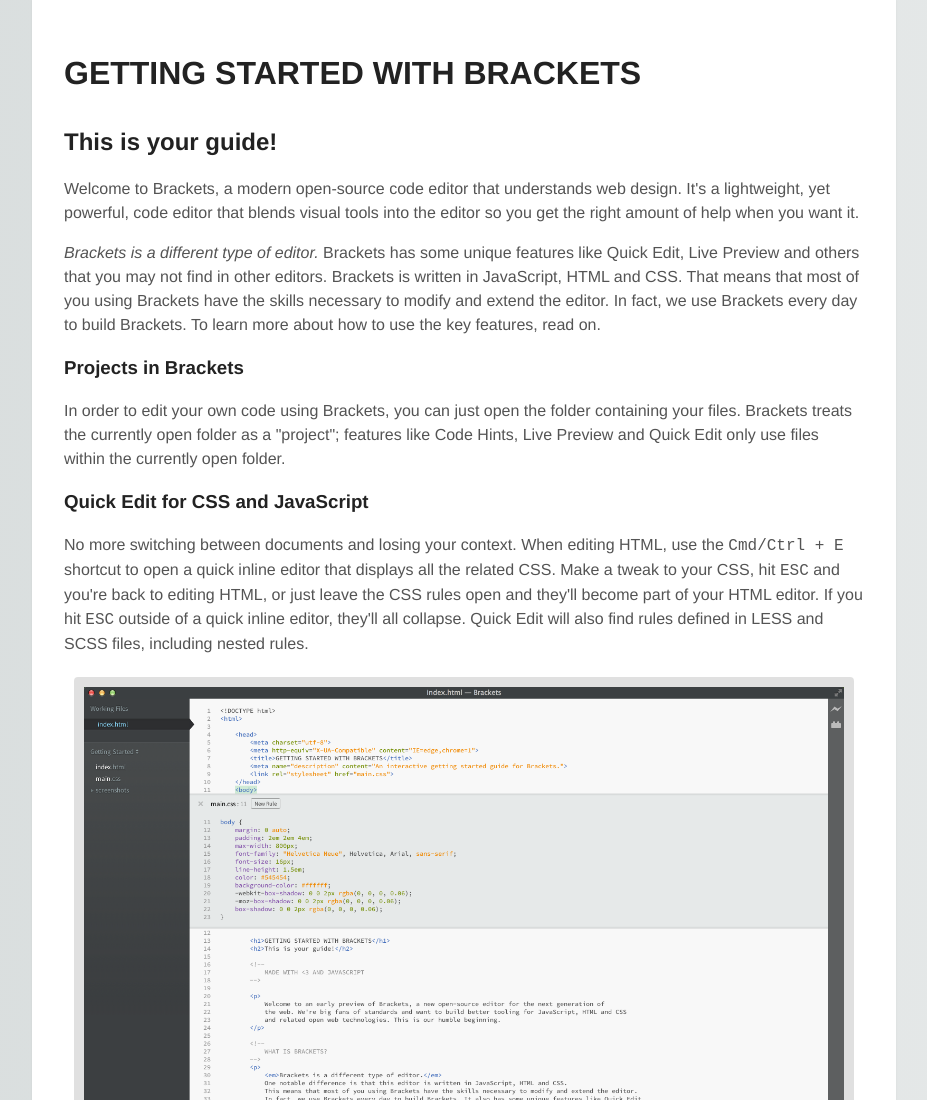
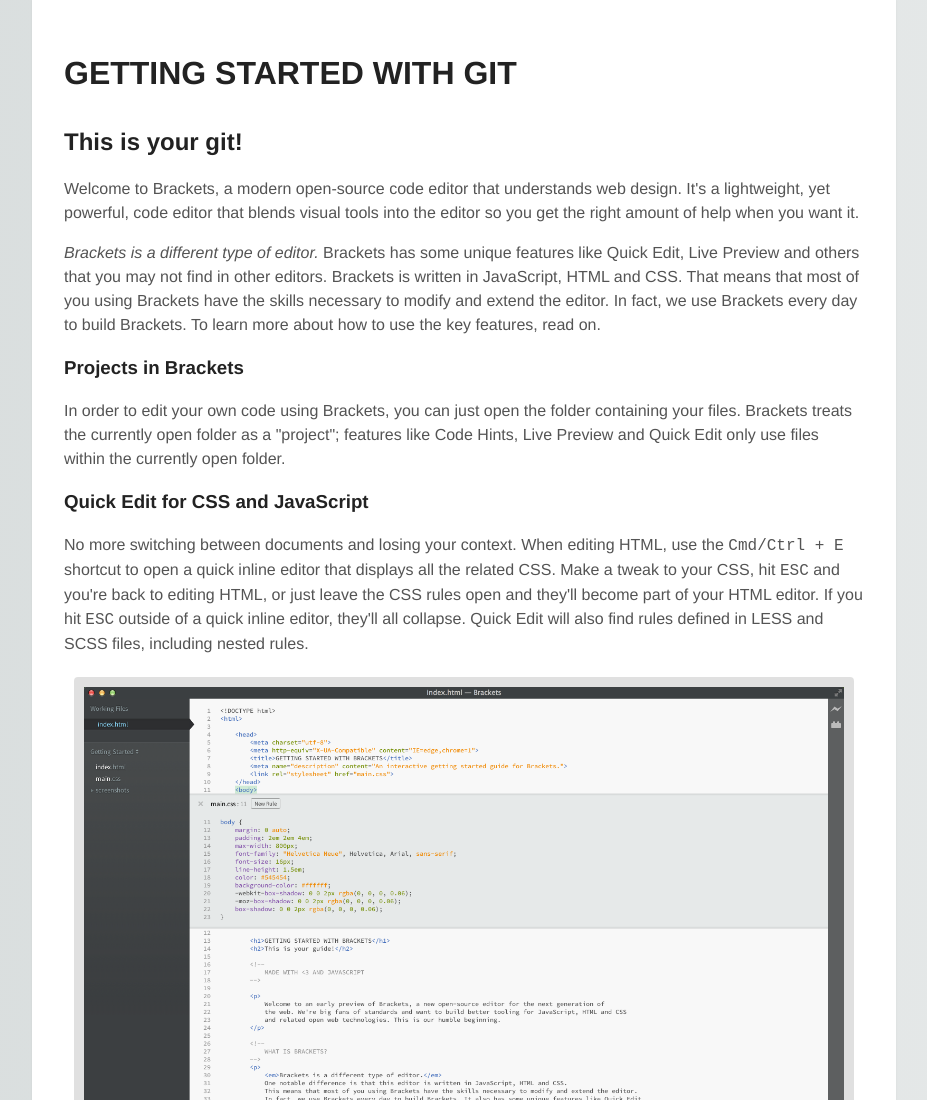
Before and after one commit to getmaddybn/githandson, a plain HTML site: page index.html in a window 1280 px wide. Shown: the top 1100 px of the page, without its empty margins (176-1103 px from the left). Drawn offline with Linux system fonts and the light colour scheme.

Commit message:
modified index.html

```diff
--- a/index.html
+++ b/index.html
@@ -10,8 +10,8 @@
     </head>
     <body>
 
-        <h1>GETTING STARTED WITH BRACKETS</h1>
-        <h2>This is your guide!</h2>
+        <h1>GETTING STARTED WITH GIT</h1>
+        <h2>This is your git!</h2>
 
         <!--
             MADE WITH <3 AND JAVASCRIPT
```
